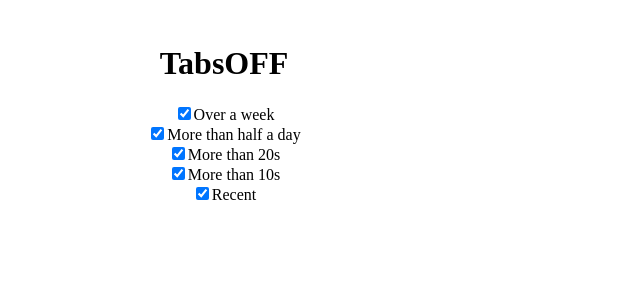
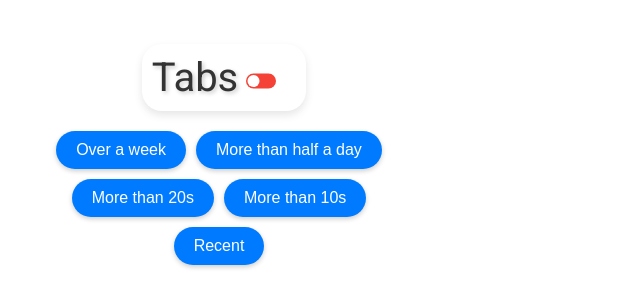
Before and after one commit to chenxilll/chrome-extension, a React app: page / in a window 1280 px wide. Shown: the top 308 px of the page, without its empty margins (0-640 px from the left). Built offline with nearby package versions, Linux system fonts and the light colour scheme.

Commit message:
update UI

```diff
--- a/src/App.css
+++ b/src/App.css
@@ -1,6 +1,10 @@
+@import url('https://fonts.googleapis.com/css2?family=Roboto:wght@400;700&display=swap');
+
 .App {
   color: black;
   text-align: center;
+  max-width: 800px;
+  margin: 0 auto;
 }
 
 .container {
@@ -59,3 +63,77 @@
 .tab-item button:active {
   background-color: #004085;
 }
+
+.threshold-buttons-container {
+  display: flex;
+  flex-wrap: wrap;
+  justify-content: center;
+  gap: 10px;
+  margin-bottom: 20px;
+}
+
+.threshold-button {
+  padding: 10px 20px;
+  margin-right: 10px;
+  margin-bottom: 10px;
+  border: none;
+  border-radius: 20px;
+  background-color: #fff;
+  color: #333;
+  font-size: 16px;
+  cursor: pointer;
+  outline: none;
+  transition: background-color 0.3s, color 0.3s, box-shadow 0.3s;
+  box-shadow: 0 2px 5px rgba(0, 0, 0, 0.2);
+}
+
+.threshold-button:hover {
+  background-color: #f0f0f0;
+}
+
+.threshold-button.selected {
+  background-color: #007bff;
+  color: #fff;
+}
+
+.header {
+  display: flex;
+  justify-content: center;
+  align-items: center;
+  padding: 1rem;
+  background-color: #eceff1;
+}
+
+.logo-image {
+  width: 150px;
+  height: auto;
+  margin-bottom: 1rem;
+}
+
+.logo-text {
+  font-family: 'Roboto', sans-serif;
+  font-size: 40px;
+  color: #333;
+  margin-right: 8px;
+  text-shadow: 2px 2px 4px rgba(0,0,0,0.2);
+}
+
+.logo-svg {
+  width: 50px;
+  height: auto;
+  vertical-align: middle;
+  margin-bottom: 4px;
+}
+
+.logo-container {
+  display: inline-flex;
+  align-items: center;
+  justify-content: center;
+  padding: 10px;
+  border-radius: 20px;
+  box-shadow: 0 4px 8px rgba(0, 0, 0, 0.1);
+  background: white;
+  cursor: pointer;
+  margin-bottom: 20px;
+  margin-top: 20px;
+}
--- a/src/App.tsx
+++ b/src/App.tsx
@@ -10,6 +10,12 @@ function App() {
   const [tabsByCategory, setTabsByCategory] = useState<{ [key: string]: Tab[] }>({});
   const [fullTabsByCategory, setFullTabsByCategory] = useState<{ [key: string]: Tab[] }>({});
   const [selectedThresholds, setSelectedThresholds] = useState<number[]>([0,1,2,3,4]);
+
+  const [isSwitchOn, setIsSwitchOn] = useState(false);
+
+  const toggleSwitch = () => {
+    setIsSwitchOn(!isSwitchOn);
+  };
 
   // Define the list of thresholds and their corresponding category names
   const thresholds = [
@@ -119,17 +125,27 @@ const handleDeleteTab = (id: number) => {
 
 return (
   <div className="App">
-      <h1>TabsOFF</h1>
+  <div className="logo-container" onClick={toggleSwitch}>
+    <span className="logo-text">Tabs</span>
+    <svg className="logo-svg" viewBox="0 0 100 60" xmlns="http://www.w3.org/2000/svg">
+    <defs>
+          <filter id="shadow" x="-50%" y="-50%" width="200%" height="200%">
+            <feDropShadow dx="0" dy="4" stdDeviation="3" floodColor="#000000" floodOpacity="0.3"/>
+          </filter>
+        </defs>
+    <rect x="0" y="25" width="60" height="30" rx="15" fill={isSwitchOn ? "#4CAF50" : "#f44336"}/>
+    <circle cx={isSwitchOn ? "45" : "15"} cy="40" r="12" fill="#FFF"/>
+    </svg>
+  </div>
     <div>
       {thresholds.map((threshold, index) => (
-          <div key={index}>
-            <input
-              type="checkbox"
-              checked={selectedThresholds.includes(index)}
-              onChange={() => handleThresholdToggle(index)}
-            />
-            <label>{threshold.category}</label>
-          </div>
+        <button
+          key={index}
+          className={selectedThresholds.includes(index) ? 'threshold-button selected' : 'threshold-button'}
+          onClick={() => handleThresholdToggle(index)}
+        >
+          {threshold.category}
+        </button>
       ))}
       {Object.keys(tabsByCategory).map(category => (
         <TabsList
```
Lines whose indentation alone changed are shown as unchanged.
